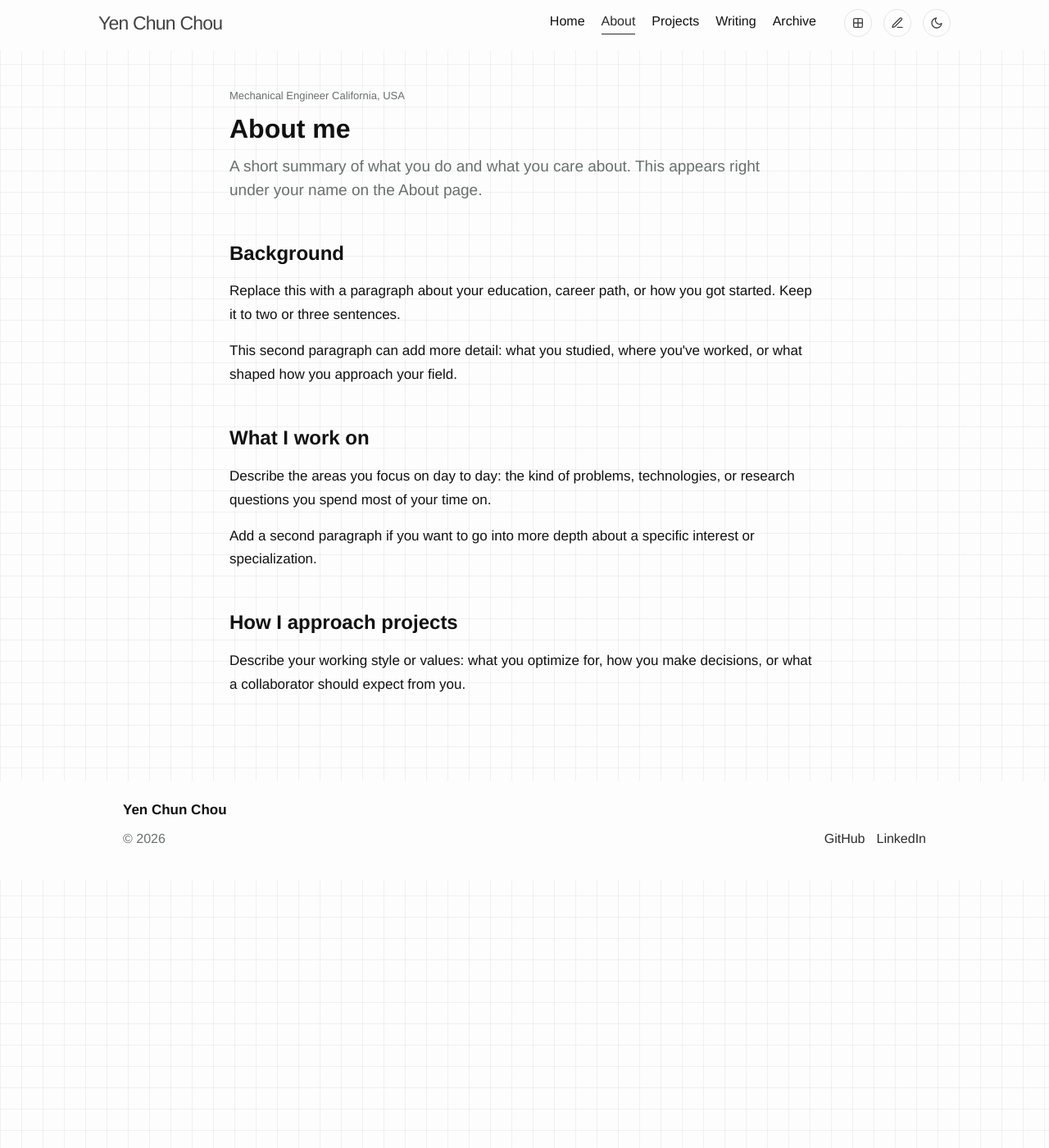
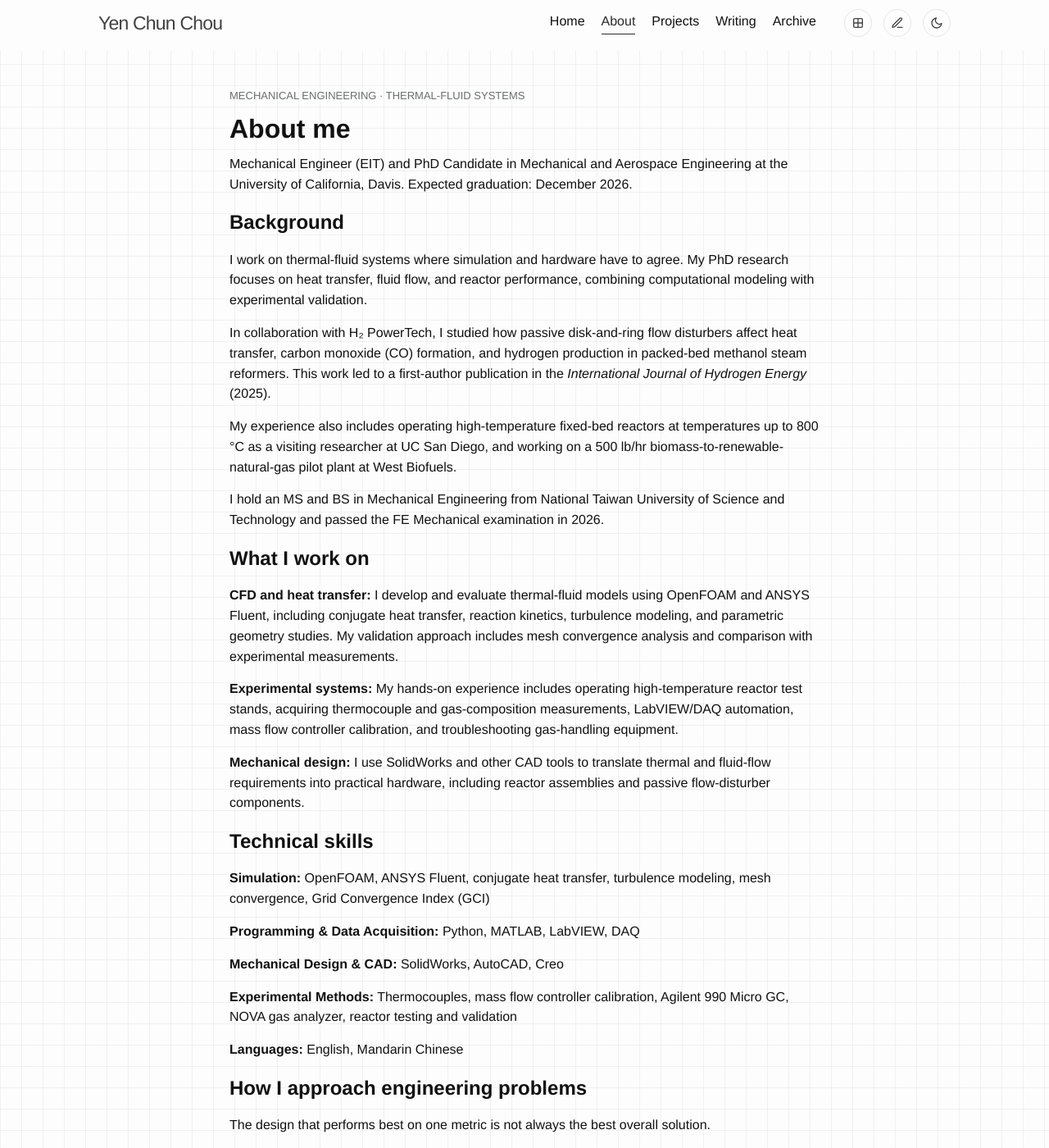
Before and after one commit to yenchun-chou/yenchun-chou.github.io, a Jekyll site: the page built from about.html, in a window 1280 px wide and 1400 px high. Shown: the whole window at 82% size. Built offline with Jekyll 4.4.1, drawn with Linux system fonts in a browser that asks for light colours; some of the changed text lies outside the part shown.

Commit message:
Revise about.html with personal and professional details
Updated the 'About me' page with detailed background, skills, and professional interests.

```diff
--- a/about.html
+++ b/about.html
@@ -1,6 +1,188 @@
 ---
 layout: site
-title: About me
+title: "About"
+lang: en
 permalink: /about/
 ---
-{% include page-about.html %}
+
+<article class="content-page about-page">
+
+  <header class="page-header">
+    <p class="post-date">MECHANICAL ENGINEERING · THERMAL-FLUID SYSTEMS</p>
+    <h1 class="page-title">About me</h1>
+    <p>
+      Mechanical Engineer (EIT) and PhD Candidate in Mechanical and Aerospace
+      Engineering at the University of California, Davis.
+      Expected graduation: December 2026.
+    </p>
+  </header>
+
+  <section>
+    <h2>Background</h2>
+
+    <p>
+      I work on thermal-fluid systems where simulation and hardware have to agree.
+      My PhD research focuses on heat transfer, fluid flow, and reactor performance,
+      combining computational modeling with experimental validation.
+    </p>
+
+    <p>
+      In collaboration with H₂ PowerTech, I studied how passive disk-and-ring
+      flow disturbers affect heat transfer, carbon monoxide (CO) formation,
+      and hydrogen production in packed-bed methanol steam reformers.
+      This work led to a first-author publication in the
+      <em>International Journal of Hydrogen Energy</em> (2025).
+    </p>
+
+    <p>
+      My experience also includes operating high-temperature fixed-bed reactors
+      at temperatures up to 800 °C as a visiting researcher at UC San Diego,
+      and working on a 500 lb/hr biomass-to-renewable-natural-gas pilot plant
+      at West Biofuels.
+    </p>
+
+    <p>
+      I hold an MS and BS in Mechanical Engineering from National Taiwan
+      University of Science and Technology and passed the FE Mechanical
+      examination in 2026.
+    </p>
+  </section>
+
+  <section>
+    <h2>What I work on</h2>
+
+    <p>
+      <strong>CFD and heat transfer:</strong>
+      I develop and evaluate thermal-fluid models using OpenFOAM and ANSYS Fluent,
+      including conjugate heat transfer, reaction kinetics, turbulence modeling,
+      and parametric geometry studies. My validation approach includes
+      mesh convergence analysis and comparison with experimental measurements.
+    </p>
+
+    <p>
+      <strong>Experimental systems:</strong>
+      My hands-on experience includes operating high-temperature reactor
+      test stands, acquiring thermocouple and gas-composition measurements,
+      LabVIEW/DAQ automation, mass flow controller calibration,
+      and troubleshooting gas-handling equipment.
+    </p>
+
+    <p>
+      <strong>Mechanical design:</strong>
+      I use SolidWorks and other CAD tools to translate thermal and fluid-flow
+      requirements into practical hardware, including reactor assemblies
+      and passive flow-disturber components.
+    </p>
+  </section>
+
+  <section>
+    <h2>Technical skills</h2>
+
+    <p>
+      <strong>Simulation:</strong>
+      OpenFOAM, ANSYS Fluent, conjugate heat transfer,
+      turbulence modeling, mesh convergence, Grid Convergence Index (GCI)
+    </p>
+
+    <p>
+      <strong>Programming &amp; Data Acquisition:</strong>
+      Python, MATLAB, LabVIEW, DAQ
+    </p>
+
+    <p>
+      <strong>Mechanical Design &amp; CAD:</strong>
+      SolidWorks, AutoCAD, Creo
+    </p>
+
+    <p>
+      <strong>Experimental Methods:</strong>
+      Thermocouples, mass flow controller calibration,
+      Agilent 990 Micro GC, NOVA gas analyzer,
+      reactor testing and validation
+    </p>
+
+    <p>
+      <strong>Languages:</strong>
+      English, Mandarin Chinese
+    </p>
+  </section>
+
+  <section>
+    <h2>How I approach engineering problems</h2>
+
+    <p>
+      The design that performs best on one metric is not always the best
+      overall solution.
+    </p>
+
+    <p>
+      In my methanol reformer research, increasing wall temperature improved
+      conversion but also increased CO formation. Passive flow disturbers
+      reduced CO concentration from 4.5% to 1.6% while maintaining
+      comparable conversion and increasing hydrogen production.
+    </p>
+  </section>
+
+  <section>
+    <h2>Selected work</h2>
+
+    <p>
+      <strong>
+        <a href="/entries/h2-powertech-methanol-reforming/">
+          Methanol Reformer Development with Passive Flow Disturbers
+        </a>
+      </strong>
+      — Experimental research on thermal behavior, CO formation,
+      and hydrogen production in packed-bed reformers.
+      Published in the <em>International Journal of Hydrogen Energy</em>.
+    </p>
+
+    <p>
+      <strong>
+        <a href="/entries/cfd-packed-bed-reactor/">
+          CFD Analysis of Heat and Flow in a Packed-Bed Reactor
+        </a>
+      </strong>
+      — Numerical investigation of passive flow disturbance,
+      radial heat transfer, and temperature distribution
+      in packed-bed reformers.
+    </p>
+
+    <p>
+      <strong>
+        <a href="/entries/liquid-cooling-cht/">
+          Liquid Cooling of High-Power Electronics
+        </a>
+      </strong>
+      — OpenFOAM-13 conjugate heat transfer validation
+      of a 400 W cold plate, including a three-level
+      mesh convergence study.
+    </p>
+
+    <p>
+      <strong>
+        <a href="/entries/toluene-steam-reforming/">
+          Experimental Toluene Steam Reforming for Biomass Tar Removal
+        </a>
+      </strong>
+      — High-temperature fixed-bed reactor testing
+      and catalyst performance evaluation for biomass tar removal.
+    </p>
+  </section>
+
+  <section>
+    <h2>Professional interests</h2>
+
+    <p>
+      I am pursuing engineering opportunities in thermal-fluid systems,
+      mechanical design, product development, and test and validation,
+      particularly roles that combine simulation with hands-on hardware
+      development.
+    </p>
+
+    <p>
+      <a href="/files/cv.pdf">Download my CV</a>
+    </p>
+  </section>
+
+</article>
```
